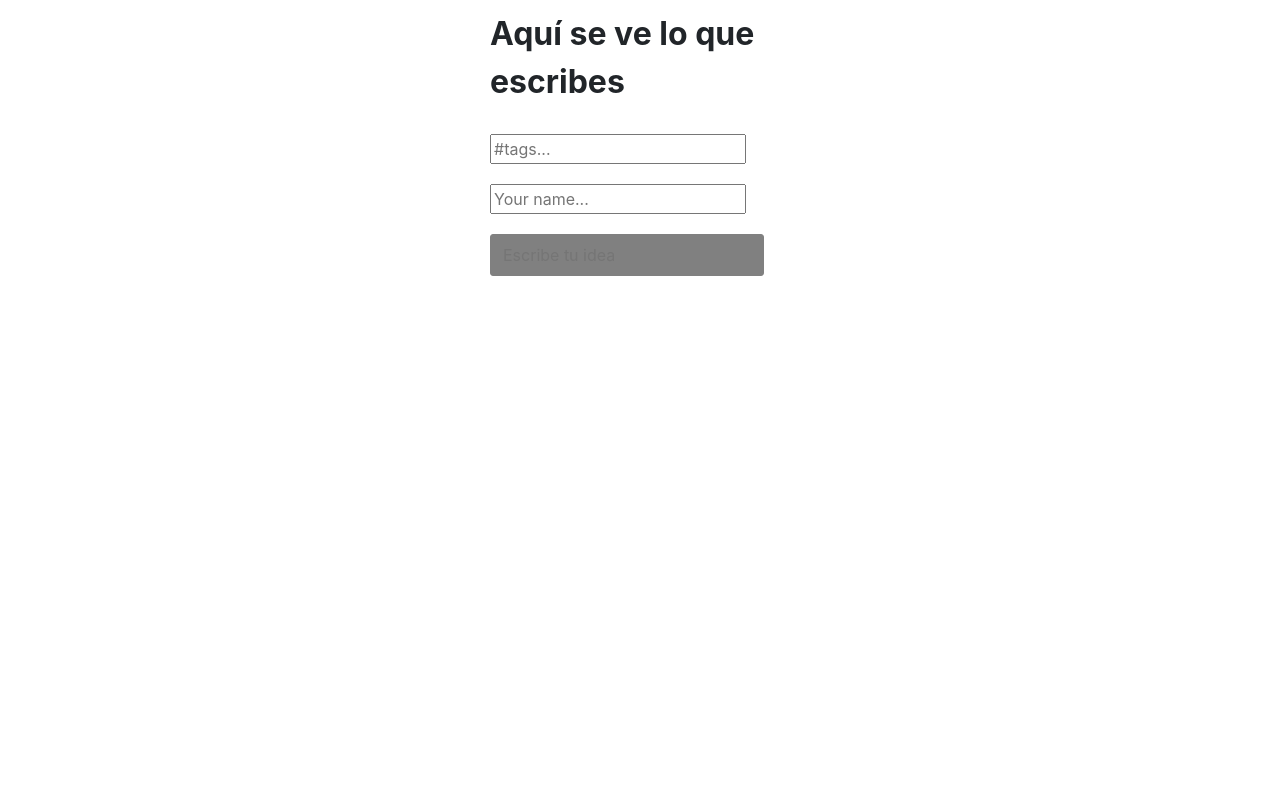
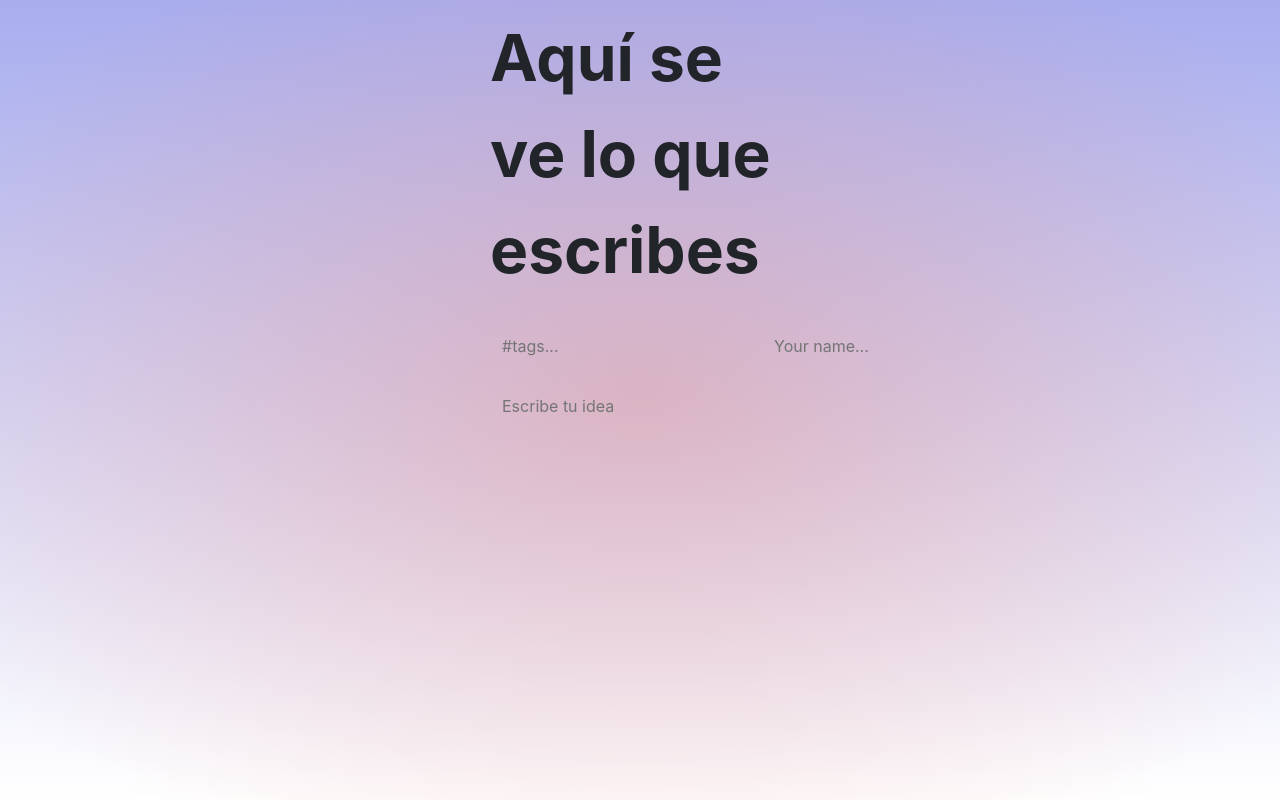
Before and after one commit to meegido/quotes-app, a React (Create React App) app: page / in a window 1280 px wide. Built offline with nearby package versions, Linux system fonts and the light colour scheme.

Commit message:
added some styles

```diff
--- a/src/App.js
+++ b/src/App.js
@@ -9,6 +9,7 @@ import {Input} from 'styles'
  function Sentence({sentence, onSentenceChange}) {
     return (
       <form>
+
         <label htmlFor="sentence"></label>
         <Input type="text"  id="sentence" onChange={onSentenceChange} placeholder="Escribe tu idea"/>
       </form>
@@ -19,7 +20,7 @@ import {Input} from 'styles'
     return (
       <form>
         <label htmlFor="name"></label>
-        <input type="text"  id="name" onChange={onNameChange} placeholder="Your name..."/>
+        <Input type="text"  id="name" onChange={onNameChange} placeholder="Your name..."/>
       </form>
     )
   }
@@ -28,7 +29,7 @@ import {Input} from 'styles'
     return (
       <form >
         <label htmlFor="tags"></label>
-        <input type="text" id="tags" onChange={onTagsChange} placeholder="#tags..." />
+        <Input type="text" id="tags" onChange={onTagsChange} placeholder="#tags..." />
       </form>
     )
   }
@@ -40,10 +41,12 @@ function App() {
 
   return (
     <div className="App">
-      <div  css={{
+      <div css={{
         display: 'flex',
         flexDirection: 'column',
         alignItems: 'stretch',
+        background: 'radial-gradient(63.34% 63.34% at 50% 50%, rgba(226, 146, 146, 0.5) 0%, rgba(255, 255, 255, 0) 100%), linear-gradient(180deg, #A8ADEE 0%, rgba(249, 226, 174, 0) 100%);',
+        height: '100vh',
         '> div': {
           margin: '10px auto',
           width: '100%',
@@ -51,13 +54,21 @@ function App() {
         },
       }}>
         <div>
-          <h1>{sentence}</h1>
+          <h1 css={{
+            fontSize: '4rem'
+          }}>{sentence}</h1>
         </div>
-        <div>
-          <Tags tags={tags} onTagsChange={event => setTags(event.target.value)} />
-        </div>
-        <div>
-          <Name name={name} onNameChange={event => setName(event.target.value)}/>
+        <div css={{
+          display: 'flex',
+          justifyContent: 'space-between',
+          alignItems: 'center'
+         }}>
+         <div>
+            <Tags tags={tags} onTagsChange={event => setTags(event.target.value)} />
+         </div>
+          <div>
+            <Name name={name} onNameChange={event => setName(event.target.value)}/>
+         </div>
         </div>
         <div>
           <Sentence sentence={sentence} onSentenceChange={event => setSentence(event.target.value)}/>
--- a/src/styles.js
+++ b/src/styles.js
@@ -1,10 +1,10 @@
 import styled from '@emotion/styled/macro'
 
 const Input = styled.input({
-  borderRadius: '3px',
-  border: `1px solid gray`,
-  background: 'gray',
+  border: 'none',
   padding: '8px 12px',
+  outline: 'none',
+  backgroundColor: 'transparent'
 })
 
 export {Input}
```
